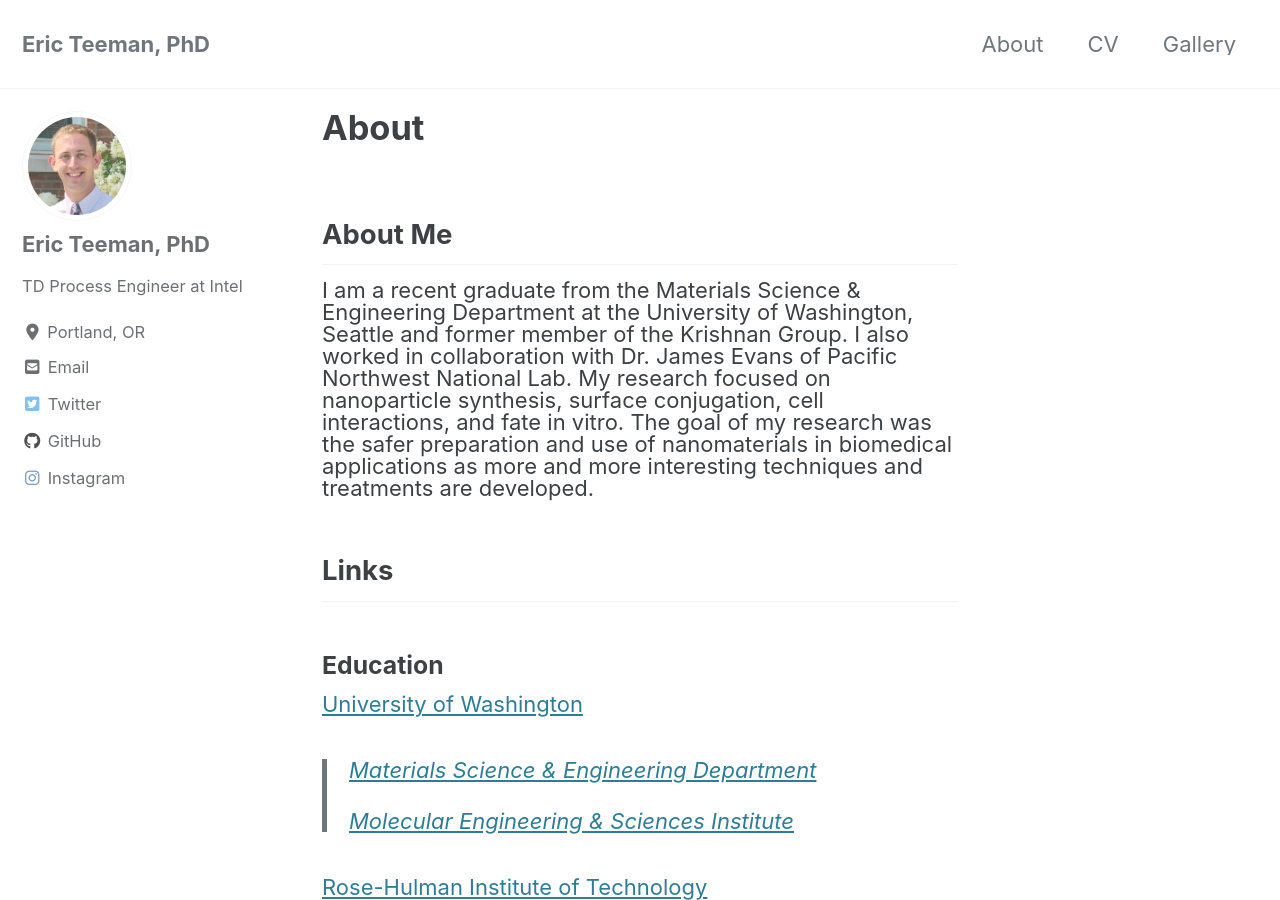
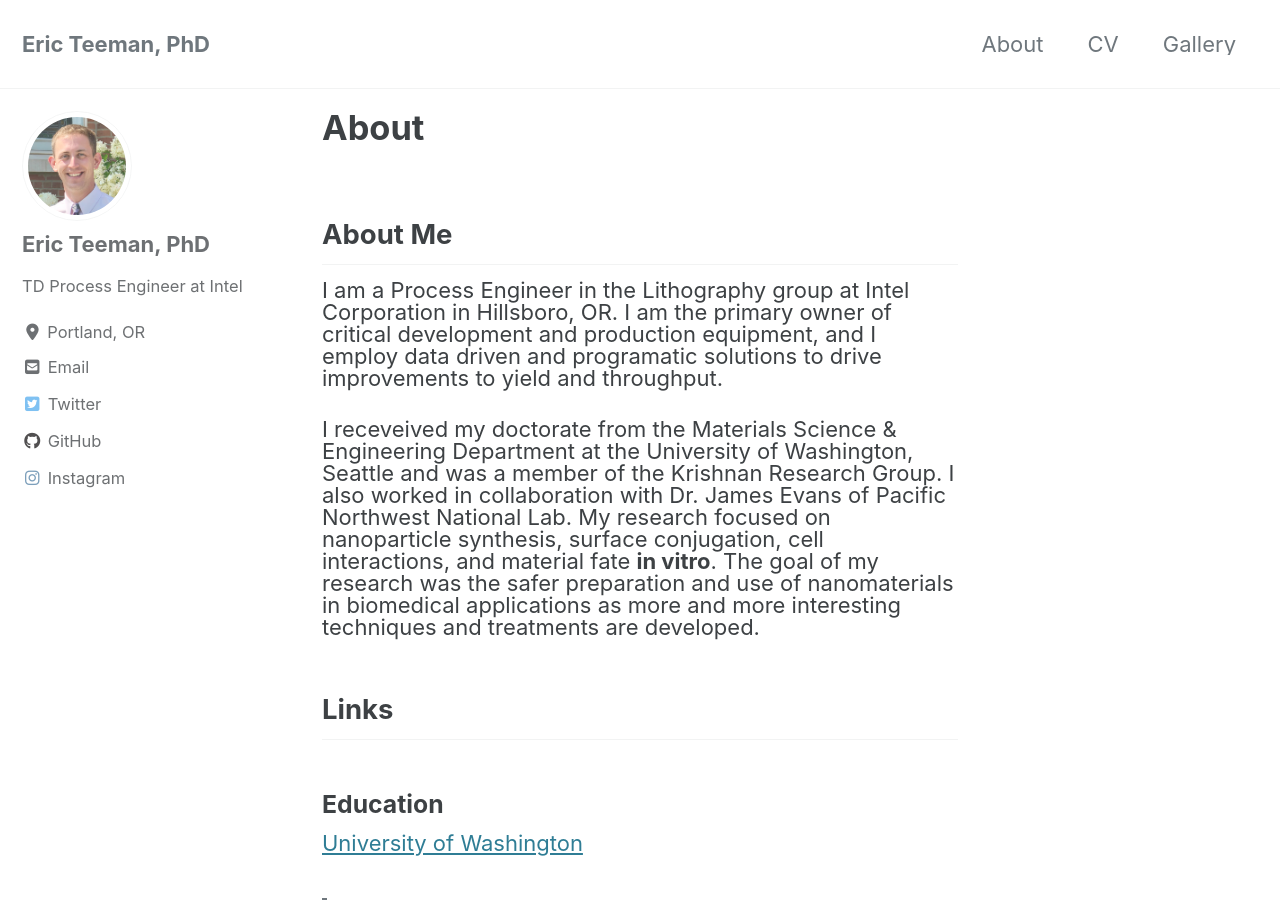
Before and after one commit to ericteeman/ericteeman.github.io, a Jekyll site: the page built from _pages/about.md, in a window 1280 px wide and 900 px high. Built offline with Jekyll 4.4.1, drawn with Linux system fonts in a browser that asks for light colours; cached includes are drawn as plain includes; nearby versions of some CDN libraries.

Commit message:
updating about me section

```diff
--- a/_pages/about.md
+++ b/_pages/about.md
@@ -7,7 +7,9 @@ author_profile: true
 
 ## About Me
 
-I am a recent graduate from the Materials Science & Engineering Department at the University of Washington, Seattle and former member of the Krishnan Group. I also worked in collaboration with Dr. James Evans of Pacific Northwest National Lab. My research focused on nanoparticle synthesis, surface conjugation, cell interactions, and fate in vitro. The goal of my research was the safer preparation and use of nanomaterials in biomedical applications as more and more interesting techniques and treatments are developed.
+I am a Process Engineer in the Lithography group at Intel Corporation in Hillsboro, OR. I am the primary owner of critical development and production equipment, and I employ data driven and programatic solutions to drive improvements to yield and throughput.
+
+I receveived my doctorate from the Materials Science & Engineering Department at the University of Washington, Seattle and was a member of the Krishnan Research Group. I also worked in collaboration with Dr. James Evans of Pacific Northwest National Lab. My research focused on nanoparticle synthesis, surface conjugation, cell interactions, and material fate **in vitro**. The goal of my research was the safer preparation and use of nanomaterials in biomedical applications as more and more interesting techniques and treatments are developed.
 
 ## Links
 
```
Also changed, not shown: 1 other file.
